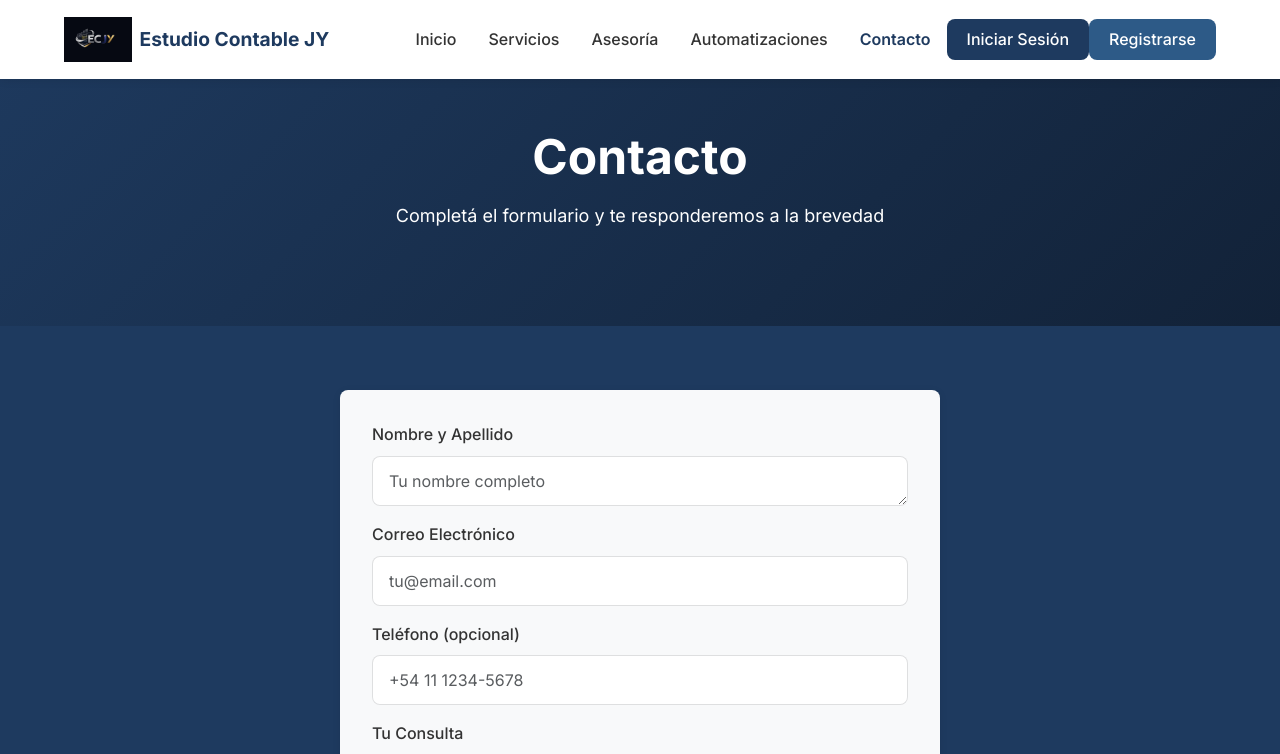
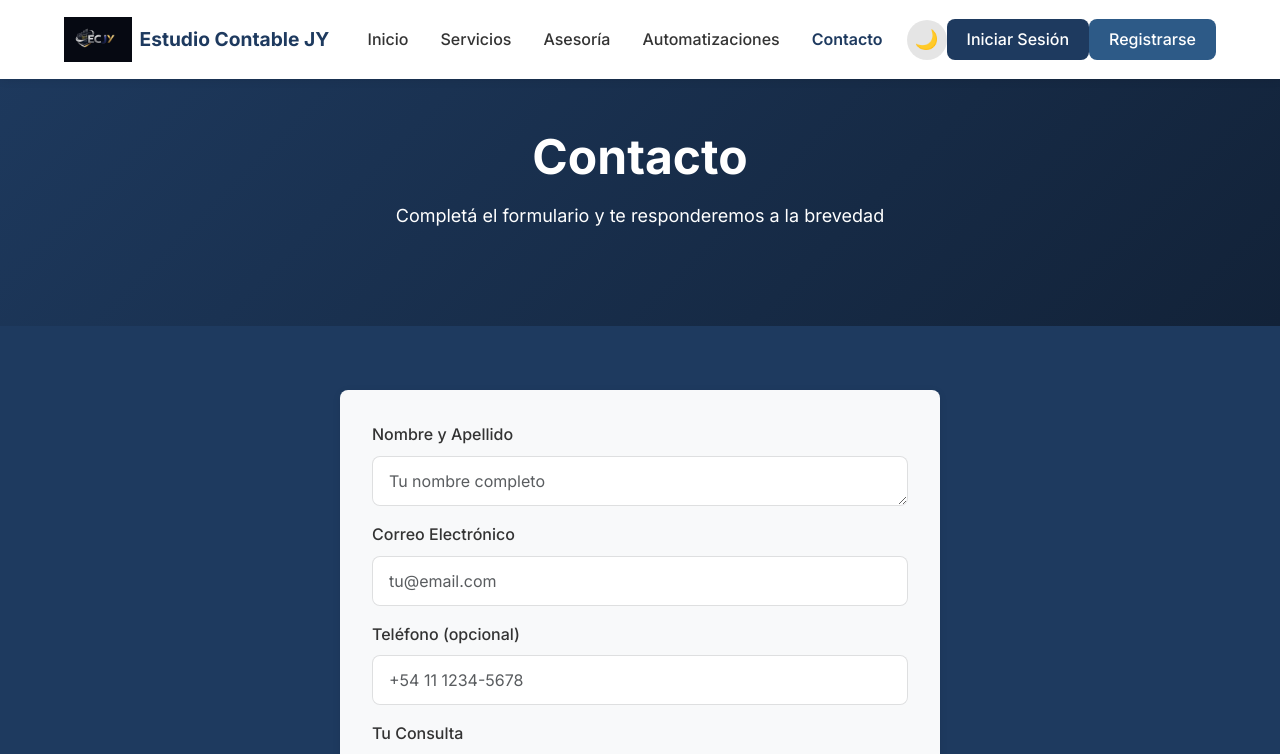
Before and after one commit to asubelza/Web_ECJY, a Next.js app in the folder frontend/: page /contacto in a window 1280 px wide. Shown: the top 754 px of the page. Built offline with nearby package versions, Linux system fonts and the light colour scheme.

Commit message:
Add dark mode toggle button

```diff
--- a/frontend/src/components/Navigation.tsx
+++ b/frontend/src/components/Navigation.tsx
@@ -4,6 +4,7 @@ import { useEffect, useState } from 'react'
 import Link from 'next/link'
 import { usePathname } from 'next/navigation'
 import { useAuth } from '@/context/AuthContext'
+import { useTheme } from '@/context/ThemeContext'
 import Container from 'react-bootstrap/Container'
 import Navbar from 'react-bootstrap/Navbar'
 import Nav from 'react-bootstrap/Nav'
@@ -12,6 +13,7 @@ import NavDropdown from 'react-bootstrap/NavDropdown'
 export default function Navigation() {
   const pathname = usePathname()
   const { user, isAuthenticated, isAdmin, logout } = useAuth()
+  const { theme, toggleTheme } = useTheme()
   const [scrolled, setScrolled] = useState(false)
 
   useEffect(() => {
@@ -43,7 +45,7 @@ export default function Navigation() {
         </Navbar.Brand>
         <Navbar.Toggle aria-controls="navbar-nav" />
         <Navbar.Collapse id="navbar-nav">
-          <Nav className="ms-auto">
+          <Nav className="ms-auto align-items-center">
             <Nav.Link as={Link} href="/" active={isActive('/')}>
               Inicio
             </Nav.Link>
@@ -71,6 +73,14 @@ export default function Navigation() {
             <Nav.Link as={Link} href="/contacto" active={isActive('/contacto')}>
               Contacto
             </Nav.Link>
+
+            <button
+              onClick={toggleTheme}
+              className="theme-toggle-btn ms-2"
+              title={theme === 'light' ? 'Modo oscuro' : 'Modo claro'}
+            >
+              {theme === 'light' ? '🌙' : '☀️'}
+            </button>
 
             {isAuthenticated ? (
               <>
--- a/frontend/src/components/Providers.tsx
+++ b/frontend/src/components/Providers.tsx
@@ -1,11 +1,13 @@
 'use client'
 
 import { AuthProvider } from '@/context/AuthContext'
+import { ThemeProvider } from '@/context/ThemeContext'
 import { Toaster } from 'react-hot-toast'
 
 export function Providers({ children }: { children: React.ReactNode }) {
   return (
     <AuthProvider>
+      <ThemeProvider>
         {children}
         <Toaster
           position="top-right"
@@ -17,6 +19,7 @@ export function Providers({ children }: { children: React.ReactNode }) {
             },
           }}
         />
+      </ThemeProvider>
     </AuthProvider>
   )
 }
--- /dev/null
+++ b/frontend/src/context/ThemeContext.tsx
@@ -0,0 +1,44 @@
+'use client'
+
+import { createContext, useContext, useState, useEffect, ReactNode } from 'react'
+
+type Theme = 'light' | 'dark'
+
+interface ThemeContextType {
+  theme: Theme
+  toggleTheme: () => void
+}
+
+const ThemeContext = createContext<ThemeContextType>({
+  theme: 'light',
+  toggleTheme: () => {},
+})
+
+export function useTheme() {
+  return useContext(ThemeContext)
+}
+
+export function ThemeProvider({ children }: { children: ReactNode }) {
+  const [theme, setTheme] = useState<Theme>('light')
+
+  useEffect(() => {
+    const saved = localStorage.getItem('theme') as Theme
+    if (saved) {
+      setTheme(saved)
+      document.documentElement.setAttribute('data-theme', saved)
+    }
+  }, [])
+
+  const toggleTheme = () => {
+    const newTheme = theme === 'light' ? 'dark' : 'light'
+    setTheme(newTheme)
+    localStorage.setItem('theme', newTheme)
+    document.documentElement.setAttribute('data-theme', newTheme)
+  }
+
+  return (
+    <ThemeContext.Provider value={{ theme, toggleTheme }}>
+      {children}
+    </ThemeContext.Provider>
+  )
+}
--- a/frontend/src/styles/globals.scss
+++ b/frontend/src/styles/globals.scss
@@ -446,3 +446,104 @@ body {
   animation: shimmer 1.5s infinite;
   border-radius: $border-radius;
 }
+
+.theme-toggle-btn {
+  background: rgba(0, 0, 0, 0.1);
+  border: none;
+  border-radius: 50%;
+  width: 40px;
+  height: 40px;
+  font-size: 1.2rem;
+  cursor: pointer;
+  display: flex;
+  align-items: center;
+  justify-content: center;
+  transition: all 0.3s ease;
+
+  &:hover {
+    background: rgba(0, 0, 0, 0.2);
+    transform: scale(1.1);
+  }
+}
+
+[data-theme="dark"] {
+  body {
+    background-color: #1a1a2e;
+    color: #e0e0e0;
+  }
+
+  .navbar-sbs {
+    background: #16213e;
+  }
+
+  .footer-sbs {
+    background: #16213e;
+    color: #e0e0e0;
+  }
+
+  .hero-section {
+    background: linear-gradient(135deg, #16213e 0%, #0f3460 100%);
+  }
+
+  .section {
+    background-color: #1a1a2e;
+  }
+
+  .section-light {
+    background-color: #16213e;
+  }
+
+  .service-card {
+    background: #16213e;
+    color: #e0e0e0;
+
+    &:hover {
+      background: #1a1a2e;
+      border-color: rgba(255, 255, 255, 0.2);
+    }
+  }
+
+  .btn-cta {
+    background: #e94560;
+    color: white;
+
+    &:hover {
+      background: #c73e54;
+    }
+  }
+
+  .card, .card-sbs {
+    background: #16213e;
+    color: #e0e0e0;
+  }
+
+  .theme-toggle-btn {
+    background: rgba(255, 255, 255, 0.1);
+
+    &:hover {
+      background: rgba(255, 255, 255, 0.2);
+    }
+  }
+
+  .form-control {
+    background-color: #0f3460;
+    border-color: #16213e;
+    color: #e0e0e0;
+
+    &:focus {
+      background-color: #0f3460;
+      border-color: #e94560;
+      color: #e0e0e0;
+    }
+  }
+
+  .btn-primary {
+    background-color: #e94560;
+    border-color: #e94560;
+
+    &:hover {
+      background-color: #c73e54;
+      border-color: #c73e54;
+    }
+  }
+}
```
Lines whose indentation alone changed are shown as unchanged.
